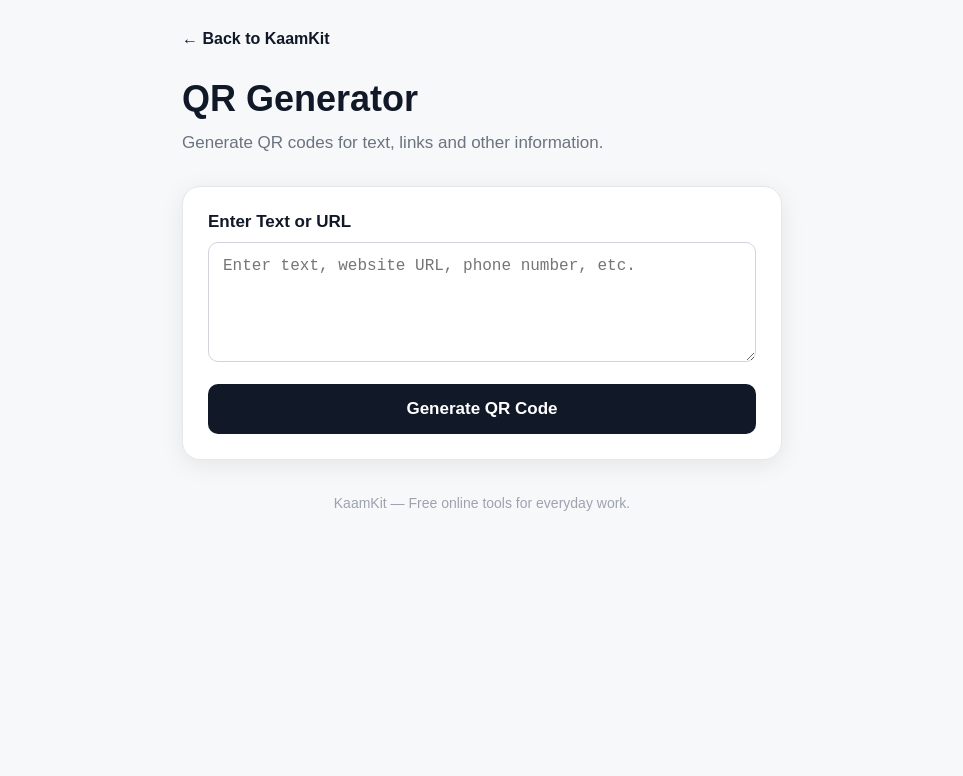
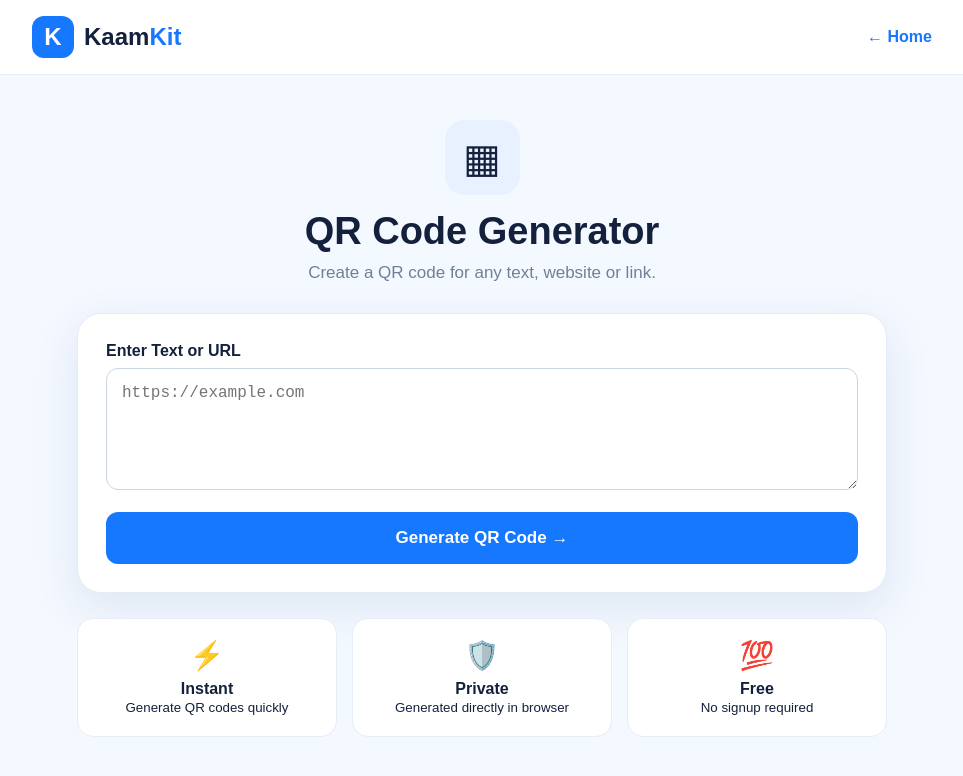
Before and after one commit to kaamkit/Kaamkit, a Next.js app: page /qr-generator in a window 1280 px wide. Shown: the top 776 px of the page, without its empty margins (158-1121 px from the left). Built offline with nearby package versions, Linux system fonts and the light colour scheme.

Commit message:
Refactor QR code generation and UI updates

```diff
--- a/app/qr-generator/page.js
+++ b/app/qr-generator/page.js
@@ -1,217 +1,386 @@
 "use client";
 
 import { useState } from "react";
+import QRCode from "qrcode";
 
 export default function QRGenerator() {
   const [text, setText] = useState("");
-  const [qrUrl, setQrUrl] = useState("");
+  const [qrCode, setQrCode] = useState("");
+  const [loading, setLoading] = useState(false);
 
-  const generateQR = () => {
+  const generateQR = async () => {
     if (!text.trim()) {
-      alert("Please enter text or a URL first.");
+      alert("Please enter text or a URL.");
       return;
     }
 
-    const encodedText = encodeURIComponent(text.trim());
+    try {
+      setLoading(true);
 
-    const url = `https://api.qrserver.com/v1/create-qr-code/?size=400x400&margin=10&data=${encodedText}`;
+      const dataUrl = await QRCode.toDataURL(text.trim(), {
+        width: 600,
+        margin: 3,
+        errorCorrectionLevel: "H",
+      });
 
-    setQrUrl(url);
+      setQrCode(dataUrl);
+    } catch (error) {
+      console.error(error);
+      alert("Unable to generate QR code.");
+    } finally {
+      setLoading(false);
+    }
   };
 
-  const clearQR = () => {
+  const downloadQR = () => {
+    if (!qrCode) return;
+
+    const link = document.createElement("a");
+
+    link.href = qrCode;
+    link.download = "kaamkit-qr-code.png";
+
+    document.body.appendChild(link);
+    link.click();
+    document.body.removeChild(link);
+  };
+
+  const resetQR = () => {
     setText("");
-    setQrUrl("");
+    setQrCode("");
   };
 
   return (
-    <main style={styles.main}>
-      <div style={styles.container}>
-        <a href="/" style={styles.back}>
-          ← Back to KaamKit
-        </a>
+    <main
+      style={{
+        minHeight: "100vh",
+        background: "#f4f8ff",
+        color: "#14213d",
+        fontFamily: "Arial, sans-serif",
+      }}
+    >
+      <header
+        style={{
+          background: "#ffffff",
+          borderBottom: "1px solid #e5edf7",
+          padding: "16px 20px",
+        }}
+      >
+        <div
+          style={{
+            maxWidth: "900px",
+            margin: "auto",
+            display: "flex",
+            justifyContent: "space-between",
+            alignItems: "center",
+          }}
+        >
+          <a
+            href="/"
+            style={{
+              textDecoration: "none",
+              color: "#14213d",
+              fontSize: "24px",
+              fontWeight: "800",
+            }}
+          >
+            <span
+              style={{
+                display: "inline-flex",
+                width: "42px",
+                height: "42px",
+                borderRadius: "12px",
+                background: "#1677ff",
+                color: "#ffffff",
+                alignItems: "center",
+                justifyContent: "center",
+                marginRight: "10px",
+              }}
+            >
+              K
+            </span>
+            Kaam<span style={{ color: "#1677ff" }}>Kit</span>
+          </a>
 
-        <h1 style={styles.title}>QR Generator</h1>
+          <a
+            href="/"
+            style={{
+              textDecoration: "none",
+              color: "#1677ff",
+              fontWeight: "700",
+            }}
+          >
+            ← Home
+          </a>
+        </div>
+      </header>
 
-        <p style={styles.subtitle}>
-          Generate QR codes for text, links and other information.
-        </p>
+      <section
+        style={{
+          maxWidth: "850px",
+          margin: "auto",
+          padding: "45px 20px 70px",
+        }}
+      >
+        <div
+          style={{
+            textAlign: "center",
+            marginBottom: "30px",
+          }}
+        >
+          <div
+            style={{
+              width: "75px",
+              height: "75px",
+              margin: "0 auto 15px",
+              borderRadius: "20px",
+              background: "#e7f1ff",
+              display: "flex",
+              alignItems: "center",
+              justifyContent: "center",
+              fontSize: "40px",
+            }}
+          >
+            ▦
+          </div>
 
-        <div style={styles.card}>
-          <label style={styles.label}>
+          <h1
+            style={{
+              margin: "0 0 10px",
+              fontSize: "38px",
+            }}
+          >
+            QR Code Generator
+          </h1>
+
+          <p
+            style={{
+              margin: 0,
+              color: "#718096",
+              fontSize: "17px",
+            }}
+          >
+            Create a QR code for any text, website or link.
+          </p>
+        </div>
+
+        <div
+          style={{
+            background: "#ffffff",
+            borderRadius: "24px",
+            padding: "28px",
+            border: "1px solid #e4ecf7",
+            boxShadow: "0 15px 45px rgba(30,80,140,.10)",
+          }}
+        >
+          <label
+            style={{
+              display: "block",
+              fontWeight: "700",
+              marginBottom: "8px",
+            }}
+          >
             Enter Text or URL
           </label>
 
           <textarea
             value={text}
             onChange={(e) => setText(e.target.value)}
-            placeholder="Enter text, website URL, phone number, etc."
-            style={styles.textarea}
+            placeholder="https://example.com"
             rows={5}
+            style={{
+              width: "100%",
+              boxSizing: "border-box",
+              padding: "15px",
+              borderRadius: "12px",
+              border: "1px solid #cbd5e1",
+              fontSize: "16px",
+              resize: "vertical",
+              outline: "none",
+            }}
           />
 
-          <button onClick={generateQR} style={styles.generateButton}>
-            Generate QR Code
+          <button
+            type="button"
+            onClick={generateQR}
+            disabled={loading}
+            style={{
+              width: "100%",
+              marginTop: "18px",
+              padding: "16px",
+              border: "none",
+              borderRadius: "12px",
+              background: "#1677ff",
+              color: "#ffffff",
+              fontSize: "17px",
+              fontWeight: "700",
+              cursor: loading ? "wait" : "pointer",
+              opacity: loading ? 0.7 : 1,
+            }}
+          >
+            {loading ? "Generating..." : "Generate QR Code →"}
           </button>
 
-          {qrUrl && (
-            <div style={styles.result}>
-              <h2 style={styles.resultTitle}>Your QR Code</h2>
+          {qrCode && (
+            <div
+              style={{
+                marginTop: "30px",
+                paddingTop: "25px",
+                borderTop: "1px solid #e5edf7",
+                textAlign: "center",
+              }}
+            >
+              <h2
+                style={{
+                  marginTop: 0,
+                  marginBottom: "18px",
+                  fontSize: "22px",
+                }}
+              >
+                Your QR Code
+              </h2>
 
-              <div style={styles.qrBox}>
+              <div
+                style={{
+                  display: "inline-block",
+                  background: "#ffffff",
+                  padding: "15px",
+                  borderRadius: "15px",
+                  border: "1px solid #e2e8f0",
+                }}
+              >
                 <img
-                  src={qrUrl}
+                  src={qrCode}
                   alt="Generated QR Code"
-                  style={styles.qrImage}
+                  style={{
+                    display: "block",
+                    width: "280px",
+                    maxWidth: "100%",
+                    height: "auto",
+                  }}
                 />
               </div>
 
-              <a
-                href={qrUrl}
-                target="_blank"
-                rel="noopener noreferrer"
-                style={styles.downloadButton}
+              <div
+                style={{
+                  display: "flex",
+                  gap: "12px",
+                  justifyContent: "center",
+                  flexWrap: "wrap",
+                  marginTop: "22px",
+                }}
               >
-                Download QR →
-              </a>
+                <button
+                  type="button"
+                  onClick={downloadQR}
+                  style={{
+                    padding: "14px 22px",
+                    border: "none",
+                    borderRadius: "12px",
+                    background: "#1677ff",
+                    color: "#ffffff",
+                    fontWeight: "700",
+                    fontSize: "16px",
+                    cursor: "pointer",
+                  }}
+                >
+                  Download PNG ↓
+                </button>
 
-              <button onClick={clearQR} style={styles.clearButton}>
-                Clear
-              </button>
+                <button
+                  type="button"
+                  onClick={resetQR}
+                  style={{
+                    padding: "14px 22px",
+                    border: "1px solid #cbd5e1",
+                    borderRadius: "12px",
+                    background: "#ffffff",
+                    color: "#14213d",
+                    fontWeight: "700",
+                    fontSize: "16px",
+                    cursor: "pointer",
+                  }}
+                >
+                  Create Another
+                </button>
+              </div>
             </div>
           )}
         </div>
 
-        <p style={styles.footer}>
-          KaamKit — Free online tools for everyday work.
-        </p>
-      </div>
+        <div
+          style={{
+            display: "grid",
+            gridTemplateColumns:
+              "repeat(auto-fit,minmax(180px,1fr))",
+            gap: "15px",
+            marginTop: "25px",
+          }}
+        >
+          <div
+            style={{
+              background: "#ffffff",
+              padding: "20px",
+              borderRadius: "16px",
+              textAlign: "center",
+              border: "1px solid #e5edf7",
+            }}
+          >
+            <div style={{ fontSize: "28px" }}>⚡</div>
+            <strong
+              style={{
+                display: "block",
+                marginTop: "8px",
+              }}
+            >
+              Instant
+            </strong>
+            <small>Generate QR codes quickly</small>
+          </div>
+
+          <div
+            style={{
+              background: "#ffffff",
+              padding: "20px",
+              borderRadius: "16px",
+              textAlign: "center",
+              border: "1px solid #e5edf7",
+            }}
+          >
+            <div style={{ fontSize: "28px" }}>🛡️</div>
+            <strong
+              style={{
+                display: "block",
+                marginTop: "8px",
+              }}
+            >
+              Private
+            </strong>
+            <small>Generated directly in browser</small>
+          </div>
+
+          <div
+            style={{
+              background: "#ffffff",
+              padding: "20px",
+              borderRadius: "16px",
+              textAlign: "center",
+              border: "1px solid #e5edf7",
+            }}
+          >
+            <div style={{ fontSize: "28px" }}>💯</div>
+            <strong
+              style={{
+                display: "block",
+                marginTop: "8px",
+              }}
+            >
+              Free
+            </strong>
+            <small>No signup required</small>
+          </div>
+        </div>
+      </section>
     </main>
   );
-}
-
-const styles = {
-  main: {
-    minHeight: "100vh",
-    background: "#f7f8fa",
-    padding: "30px 20px",
-    fontFamily: "Arial, sans-serif",
-    color: "#111827",
-  },
-
-  container: {
-    maxWidth: "600px",
-    margin: "0 auto",
-  },
-
-  back: {
-    color: "#111827",
-    textDecoration: "none",
-    fontWeight: "600",
-  },
-
-  title: {
-    fontSize: "36px",
-    margin: "30px 0 10px",
-  },
-
-  subtitle: {
-    color: "#6b7280",
-    fontSize: "17px",
-    marginBottom: "30px",
-    lineHeight: "1.5",
-  },
-
-  card: {
-    background: "#ffffff",
-    padding: "25px",
-    borderRadius: "18px",
-    boxShadow: "0 5px 25px rgba(0,0,0,0.08)",
-    border: "1px solid #e5e7eb",
-  },
-
-  label: {
-    display: "block",
-    fontWeight: "600",
-    marginBottom: "10px",
-    fontSize: "17px",
-  },
-
-  textarea: {
-    width: "100%",
-    boxSizing: "border-box",
-    padding: "14px",
-    borderRadius: "10px",
-    border: "1px solid #d1d5db",
-    fontSize: "16px",
-    resize: "vertical",
-    outline: "none",
-  },
-
-  generateButton: {
-    width: "100%",
-    marginTop: "18px",
-    padding: "15px",
-    borderRadius: "10px",
-    border: "none",
-    background: "#111827",
-    color: "#ffffff",
-    fontSize: "17px",
-    fontWeight: "600",
-    cursor: "pointer",
-  },
-
-  result: {
-    marginTop: "30px",
-    textAlign: "center",
-  },
-
-  resultTitle: {
-    fontSize: "22px",
-    marginBottom: "20px",
-  },
-
-  qrBox: {
-    display: "flex",
-    justifyContent: "center",
-    padding: "15px",
-    background: "#ffffff",
-  },
-
-  qrImage: {
-    width: "280px",
-    maxWidth: "100%",
-    height: "auto",
-    border: "1px solid #e5e7eb",
-    borderRadius: "8px",
-  },
-
-  downloadButton: {
-    display: "block",
-    marginTop: "20px",
-    padding: "14px",
-    borderRadius: "10px",
-    background: "#111827",
-    color: "#ffffff",
-    textDecoration: "none",
-    fontWeight: "600",
-  },
-
-  clearButton: {
-    width: "100%",
-    marginTop: "10px",
-    padding: "13px",
-    borderRadius: "10px",
-    border: "1px solid #d1d5db",
-    background: "#ffffff",
-    color: "#111827",
-    fontWeight: "600",
-  },
-
-  footer: {
-    textAlign: "center",
-    color: "#9ca3af",
-    marginTop: "35px",
-    fontSize: "14px",
-  },
-};
+              }
```
